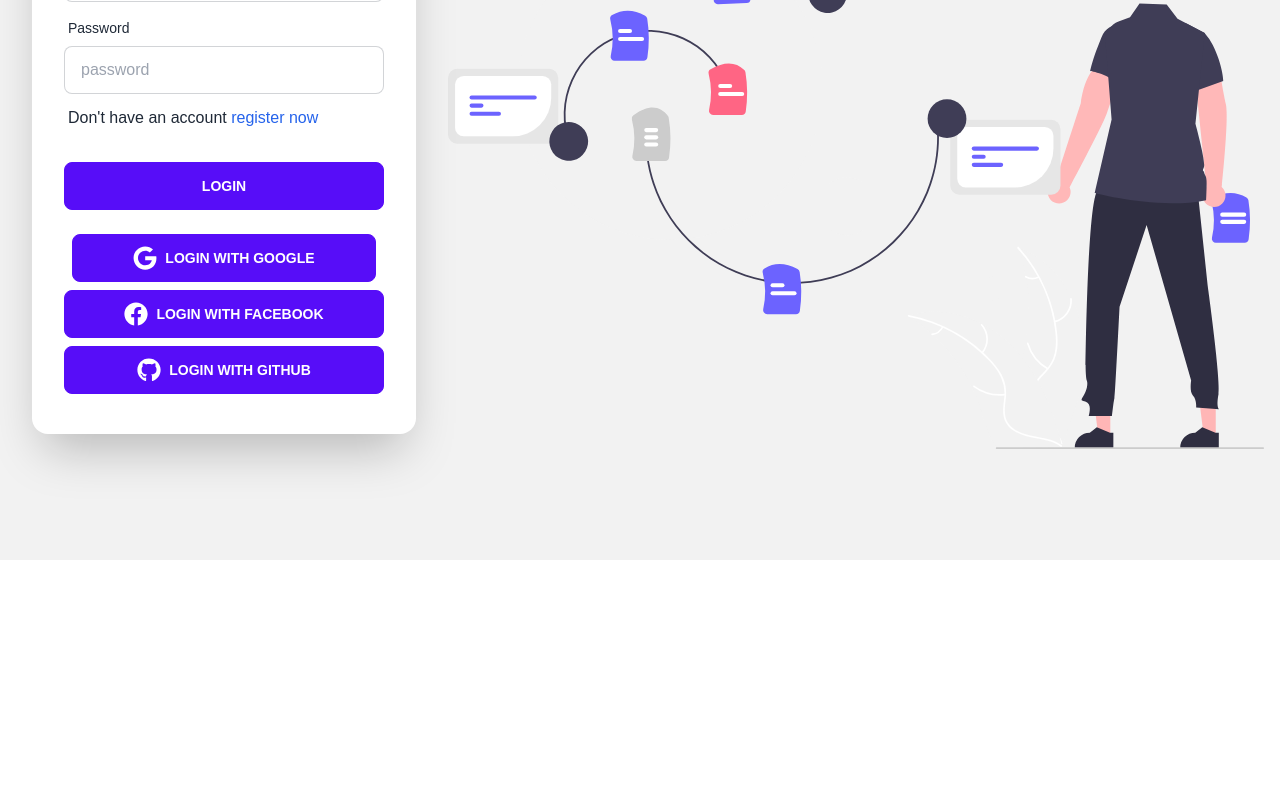
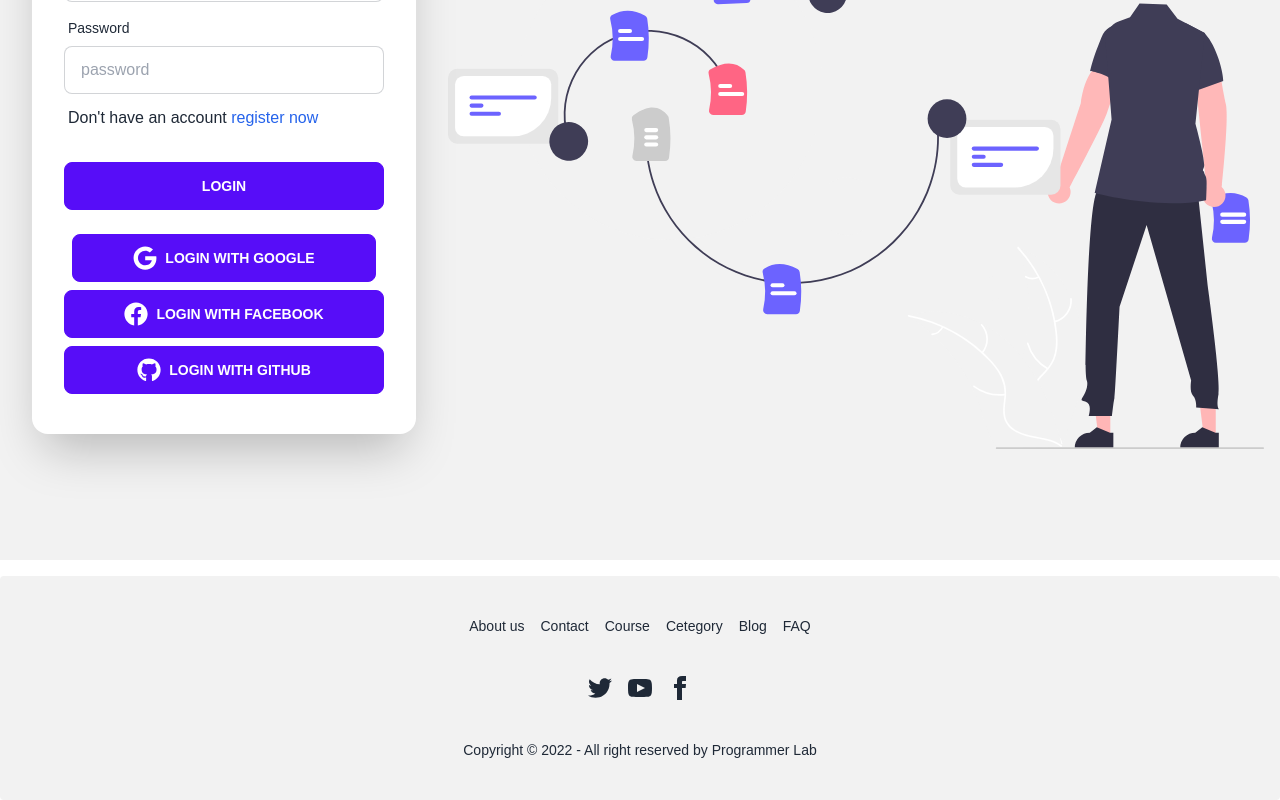
Before and after one commit to codewithashim/Progrummer-Lab-Frontend, a React (Create React App) app: page /login in a window 1280 px wide. Shown: the part 325-1125 px from the top of the page. Before the commit the page ends 885 px from the top, so only its background shows below. Built offline with nearby package versions, Linux system fonts and the light colour scheme; no server answers.

Commit message:
finish checkout and footer

```diff
--- a/src/Components/Checkout/Checkout.jsx
+++ b/src/Components/Checkout/Checkout.jsx
@@ -1,12 +1,15 @@
 import React from "react";
-import { FaClock, FaFileVideo } from "react-icons/fa";
+import { FaCheck, FaClock, FaFileVideo } from "react-icons/fa";
 import { Link, useLoaderData } from "react-router-dom";
 import Pdf from "react-to-pdf";
 import { createRef } from "react";
 import { FaFilePdf } from "react-icons/fa";
+import { useContext } from "react";
+import { AuthContext } from "../../Context/AuthProvider";
 const ref = createRef();
 
 const Checkout = () => {
+  const { user } = useContext(AuthContext);
   const checkOutData = useLoaderData();
   const {
     course_name,
@@ -39,6 +42,40 @@ const Checkout = () => {
                 )}
               </Pdf>
             </Link>
+          </div>
+        </div>
+        <div className="userDetailsCheckout flex justify-center items-center mx-auto my-4">
+          <div className="stack">
+            <div className="card shadow-md bg-primary text-primary-content">
+              <div className="card-body">
+                <div className="flex items-center gap-4">
+                  <div className="indicator">
+                    <span className="indicator-item badge badge-success mt-2 mr-3"></span>
+                    <div
+                      className="grid w-20 h-20 bg-base-300 place-items-center"
+                      style={{ borderRadius: "50%" }}
+                    >
+                      <img
+                        src={user.photoURL}
+                        alt="user"
+                        style={{ width: "5rem", borderRadius: "50%" }}
+                      />
+                    </div>
+                  </div>
+                  <h2 className="card-title">{user?.displayName}</h2>
+                </div>
+                <p>{user?.email}</p>
+                <h2 className="flex items-center gap-2">
+                  <FaCheck></FaCheck> You Are Going To Buy This Course
+                </h2>
+              </div>
+            </div>
+            <div className="card shadow bg-primary text-primary-content">
+              <div className="card-body"></div>
+            </div>
+            <div className="card shadow-sm bg-primary text-primary-content">
+              <div className="card-body"></div>
+            </div>
           </div>
         </div>
         <div
--- a/src/Components/Footer/Footer.jsx
+++ b/src/Components/Footer/Footer.jsx
@@ -1,26 +1,21 @@
 import React from "react";
+import { Link } from "react-router-dom";
 
 const Footer = () => {
   return (
-    <div>
-      <footer className="footer p-10 bg-neutral text-neutral-content">
-        <div>
-          <svg
-            width="50"
-            height="50"
-            viewBox="0 0 24 24"
-            xmlns="http://www.w3.org/2000/svg"
-            fillRule="evenodd"
-            clipRule="evenodd"
-            className="fill-current"
-          >
-            <path d="M22.672 15.226l-2.432.811.841 2.515c.33 1.019-.209 2.127-1.23 2.456-1.15.325-2.148-.321-2.463-1.226l-.84-2.518-5.013 1.677.84 2.517c.391 1.203-.434 2.542-1.831 2.542-.88 0-1.601-.564-1.86-1.314l-.842-2.516-2.431.809c-1.135.328-2.145-.317-2.463-1.229-.329-1.018.211-2.127 1.231-2.456l2.432-.809-1.621-4.823-2.432.808c-1.355.384-2.558-.59-2.558-1.839 0-.817.509-1.582 1.327-1.846l2.433-.809-.842-2.515c-.33-1.02.211-2.129 1.232-2.458 1.02-.329 2.13.209 2.461 1.229l.842 2.515 5.011-1.677-.839-2.517c-.403-1.238.484-2.553 1.843-2.553.819 0 1.585.509 1.85 1.326l.841 2.517 2.431-.81c1.02-.33 2.131.211 2.461 1.229.332 1.018-.21 2.126-1.23 2.456l-2.433.809 1.622 4.823 2.433-.809c1.242-.401 2.557.484 2.557 1.838 0 .819-.51 1.583-1.328 1.847m-8.992-6.428l-5.01 1.675 1.619 4.828 5.011-1.674-1.62-4.829z"></path>
-          </svg>
+    <div className="mt-4">
+      <footer className="footer footer-center p-10 bg-base-200 text-base-content rounded">
+        <div className="grid grid-flow-col gap-4">
+          <Link to="/">About us</Link>
+          <Link to="/contact">Contact</Link>
+          <Link to="/courses">Course</Link>
+          <Link to="/category">Cetegory</Link>
+          <Link to="/blog">Blog</Link>
+          <Link to="/faq">FAQ</Link>
         </div>
         <div>
-          <span className="footer-title">Social</span>
           <div className="grid grid-flow-col gap-4">
-            <a>
+            <Link>
               <svg
                 xmlns="http://www.w3.org/2000/svg"
                 width="24"
@@ -30,8 +25,8 @@ const Footer = () => {
               >
                 <path d="M24 4.557c-.883.392-1.832.656-2.828.775 1.017-.609 1.798-1.574 2.165-2.724-.951.564-2.005.974-3.127 1.195-.897-.957-2.178-1.555-3.594-1.555-3.179 0-5.515 2.966-4.797 6.045-4.091-.205-7.719-2.165-10.148-5.144-1.29 2.213-.669 5.108 1.523 6.574-.806-.026-1.566-.247-2.229-.616-.054 2.281 1.581 4.415 3.949 4.89-.693.188-1.452.232-2.224.084.626 1.956 2.444 3.379 4.6 3.419-2.07 1.623-4.678 2.348-7.29 2.04 2.179 1.397 4.768 2.212 7.548 2.212 9.142 0 14.307-7.721 13.995-14.646.962-.695 1.797-1.562 2.457-2.549z"></path>
               </svg>
-            </a>
-            <a>
+            </Link>
+            <Link>
               <svg
                 xmlns="http://www.w3.org/2000/svg"
                 width="24"
@@ -41,8 +36,8 @@ const Footer = () => {
               >
                 <path d="M19.615 3.184c-3.604-.246-11.631-.245-15.23 0-3.897.266-4.356 2.62-4.385 8.816.029 6.185.484 8.549 4.385 8.816 3.6.245 11.626.246 15.23 0 3.897-.266 4.356-2.62 4.385-8.816-.029-6.185-.484-8.549-4.385-8.816zm-10.615 12.816v-8l8 3.993-8 4.007z"></path>
               </svg>
-            </a>
-            <a>
+            </Link>
+            <Link>
               <svg
                 xmlns="http://www.w3.org/2000/svg"
                 width="24"
@@ -52,8 +47,11 @@ const Footer = () => {
               >
                 <path d="M9 8h-3v4h3v12h5v-12h3.642l.358-4h-4v-1.667c0-.955.192-1.333 1.115-1.333h2.885v-5h-3.808c-3.596 0-5.192 1.583-5.192 4.615v3.385z"></path>
               </svg>
-            </a>
+            </Link>
           </div>
+        </div>
+        <div>
+          <p>Copyright © 2022 - All right reserved by Programmer Lab</p>
         </div>
       </footer>
     </div>
--- a/src/Components/Layout/MainLayout.jsx
+++ b/src/Components/Layout/MainLayout.jsx
@@ -1,5 +1,6 @@
 import React from "react";
 import { Outlet } from "react-router-dom";
+import Footer from "../Footer/Footer";
 import Header from "../Header/Header";
 
 const MainLayout = () => {
@@ -8,6 +9,9 @@ const MainLayout = () => {
       <section>
         <Header></Header>
         <Outlet></Outlet>
+        <section>
+          <Footer></Footer>
+        </section>
       </section>
     </>
   );
--- a/src/Components/Router/Router.jsx
+++ b/src/Components/Router/Router.jsx
@@ -34,7 +34,7 @@ const route = createBrowserRouter([
         element: <Home></Home>,
       },
       {
-        path: "blog",
+        path: "/blog",
         loader: () => {
           return fetch("https://progrummer-lab-server.vercel.app/blog");
         },
```
